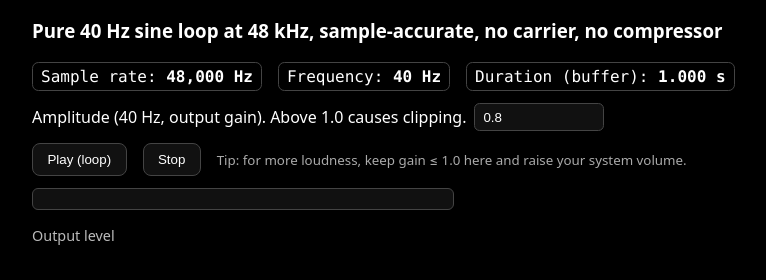
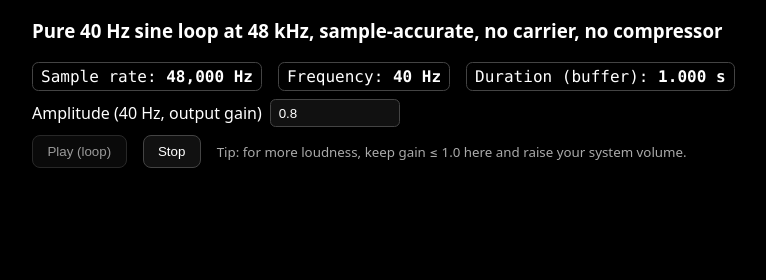
Before and after one commit to ericjung/neural-entrainment, a website: page 40Hz-isotonic-tone-gen.html in a window 1280 px wide. Both pictures are taken after a click on the button "Play (loop)". Shown: the part 78-358 px from the top of the page, without its empty margins (0-766 px from the left). Drawn offline with Linux system fonts and the light colour scheme.

Commit message:
Update 40Hz-isotonic-tone-gen.html

```diff
--- a/40Hz-isotonic-tone-gen.html
+++ b/40Hz-isotonic-tone-gen.html
@@ -7,7 +7,7 @@
   :root { color-scheme: dark; }
   body { background:#000; color:#fff; font-family: system-ui, -apple-system, Segoe UI, Roboto, sans-serif; margin: 2rem; }
   h1 { margin-top: 0; }
-  .row { margin:.75rem 0; display:flex; gap:1rem; align-items:center; flex-wrap:wrap; }
+  .row { margin:.5rem 0; display:flex; gap:1rem; align-items: center; flex-wrap: wrap; }
   .tag { padding:.25rem .5rem; border:1px solid #444; border-radius:.4rem; font-family: ui-monospace, SFMono-Regular, Menlo, Consolas, monospace; }
   label { display:inline-flex; align-items:center; gap:.5rem; }
   input[type="number"] { width: 7rem; padding:.35rem .5rem; border-radius:.35rem; border:1px solid #444; background:#111; color:#fff; }
@@ -15,9 +15,6 @@
   button:hover:not(:disabled) { background:#1a1a1a; }
   button:disabled { opacity:.6; cursor:not-allowed; }
   small { color:#aaa; }
-  #meterWrap { width: 420px; }
-  #meter { width: 100%; height: 20px; display:block; background:#111; border:1px solid #444; border-radius:6px; }
-  #meterLabel { font-size:.9rem; color:#bbb; }
 </style>
 
 <h1>Neural Entrainment - 40 Hz @ 48 kHz loop</h1>
@@ -31,7 +28,7 @@
 
 <div class="row">
   <!-- Output gain for the 40 Hz tone. Clamped ≤ 1.0 to prevent clipping. -->
-  <label>Amplitude (40 Hz, output gain). Above 1.0 causes clipping.
+  <label>Amplitude (40 Hz, output gain)
     <input id="amp40" type="number" value="0.8" min="0" max="1.0" step="0.01" />
   </label>
 </div>
@@ -40,11 +37,6 @@
   <button id="play">Play (loop)</button>
   <button id="stop">Stop</button>
   <small>Tip: for more loudness, keep gain ≤ 1.0 here and raise your system volume.</small>
-</div>
-
-<div class="row" id="meterWrap">
-  <canvas id="meter" width="420" height="20"></canvas>
-  <span id="meterLabel">Output level</span>
 </div>
 
 <script>
@@ -56,7 +48,6 @@
   DESIGN:
   - 40 Hz tone is synthesized at amplitude = 1.0 (full-scale, clean).
   - "Amplitude (40 Hz)" is POST-GAIN via GainNode, clamped ≤ 1.0.
-  - A simple RMS level meter shows post-gain output in real time.
 */
 
 const FIXED_SAMPLE_RATE = 48000;  // 48 kHz (requested)
@@ -64,32 +55,19 @@ const FIXED_DURATION_S  = 1.0;    // 1.000 s
 const FREQ_MAIN_HZ      = 40;     // 40 Hz entrainment target
 
 let ctx = null;
-let src40 = null, gain40 = null, analyser = null;
+let src40 = null, gain40 = null;
 
+// UI
 const $play = document.getElementById('play');
 const $stop = document.getElementById('stop');
 const $amp40 = document.getElementById('amp40');
-
-const meterCanvas = document.getElementById('meter');
-const mctx = meterCanvas.getContext('2d');
-let meterRAF = null;
 
 /** Ensure an AudioContext exists, requesting 48 kHz (browser may override) */
 async function ensureCtx() {
   if (!ctx) {
     const AC = window.AudioContext || window.webkitAudioContext;
     ctx = new AC({ sampleRate: FIXED_SAMPLE_RATE });
-
-    // Post-gain node (volume control)
     gain40 = ctx.createGain();
-
-    // Analyser to visualize post-gain output
-    analyser = ctx.createAnalyser();
-    analyser.fftSize = 2048;          // fine for RMS
-    analyser.smoothingTimeConstant = 0.8;
-
-    // Split post-gain to analyser and destination
-    gain40.connect(analyser);
     gain40.connect(ctx.destination);
   }
   if (ctx.state === 'suspended') await ctx.resume();
@@ -102,4 +80,56 @@ function makeBuffer40Hz() {
   const n = Math.floor(FIXED_DURATION_S * rate);
   const data = new Float32Array(n);
   const w = 2 * Math.PI * FREQ_MAIN_HZ;
-  for (let i = 0; i < n;
+  for (let i = 0; i < n; i++) {
+    data[i] = Math.sin(w * (i / rate)) * 1.0;
+  }
+  const buf = ctx.createBuffer(1, n, rate);
+  buf.getChannelData(0).set(data);
+  return buf;
+}
+
+/** Start gapless looping; prevent multiple Play clicks until stopped */
+async function playLoop() {
+  if (src40) return; // already playing
+  await ensureCtx();
+
+  const buf40 = makeBuffer40Hz();
+  src40 = ctx.createBufferSource();
+  src40.buffer = buf40;
+  src40.loop = true;
+  src40.loopStart = 0;
+  src40.loopEnd = buf40.duration;
+  src40.connect(gain40);
+  updateGain();
+  src40.start();
+
+  src40.onended = () => { src40 = null; $play.disabled = false; };
+  $play.disabled = true;
+}
+
+/** Stop and re-enable Play */
+function stopAll() {
+  if (src40) { try { src40.stop(); } catch(_){} try { src40.disconnect(); } catch(_){} src40 = null; }
+  $play.disabled = false;
+}
+
+/** Update gain value (clamped 0..1) */
+function updateGain() {
+  if (gain40) {
+    let g = parseFloat($amp40.value);
+    if (!isFinite(g)) g = 0;
+    gain40.gain.value = Math.max(0, Math.min(1, g));
+  }
+}
+
+$play.onclick = async () => {
+  await ensureCtx();
+  if (ctx.state === 'suspended') await ctx.resume();
+  playLoop();
+};
+$stop.onclick = stopAll;
+
+// Live gain updates while playing
+$amp40.addEventListener('input', updateGain);
+</script>
+</html>
```
